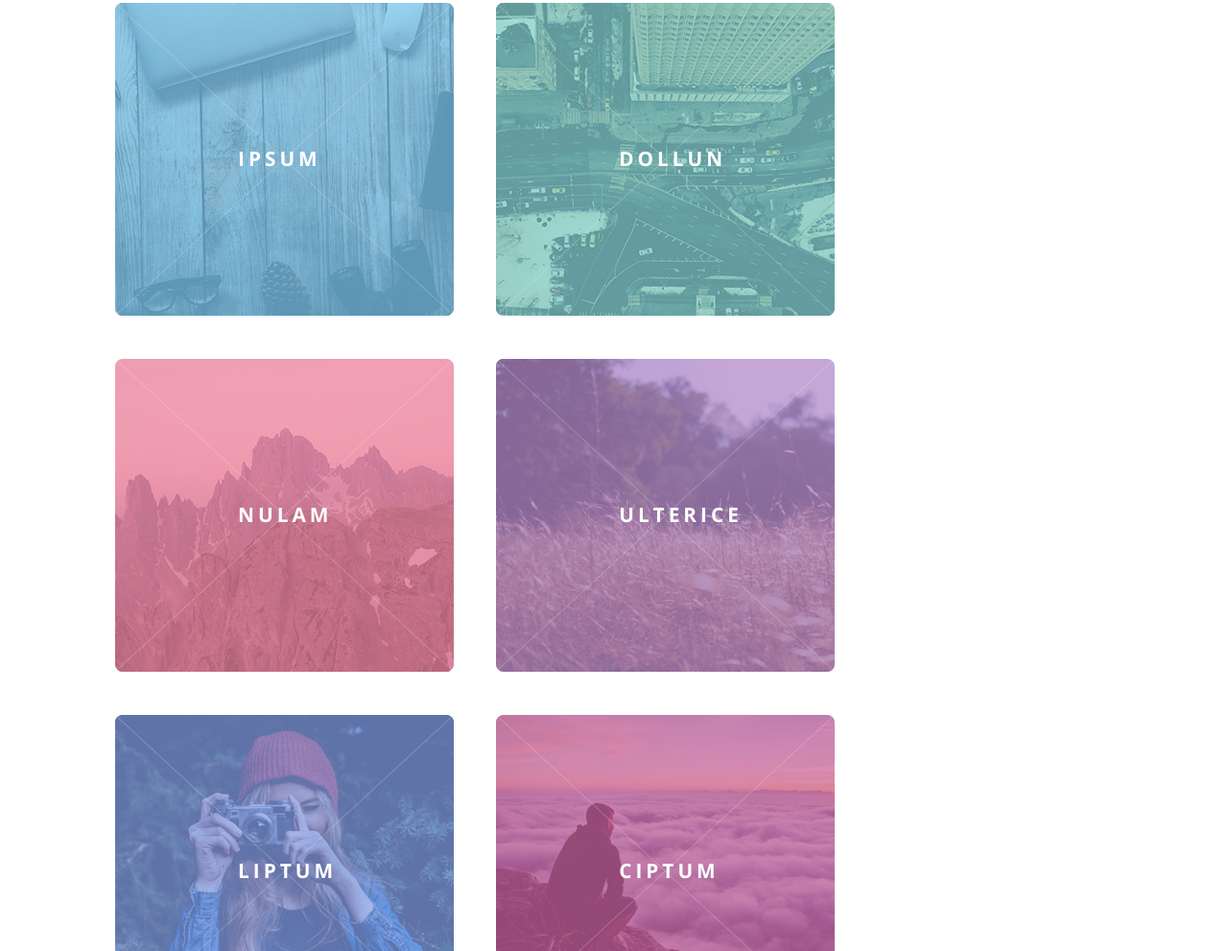
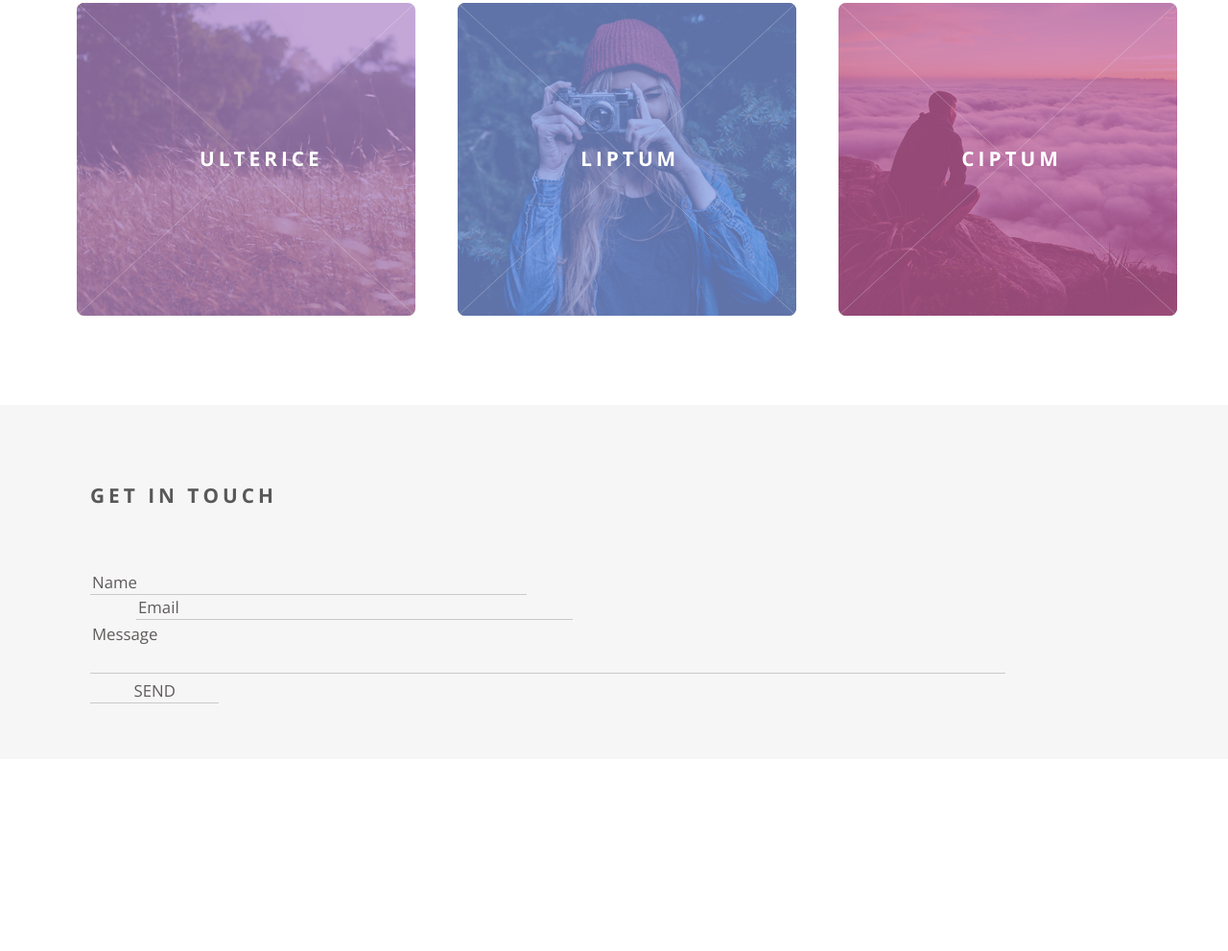
Before and after one commit to TahaZaman/PhantomTemplate, a plain HTML site: page public/index.html in a window 1280 px wide. Shown: the part 1541-2532 px from the top of the page at 96% size. After the commit the page ends 2332 px from the top, so only its background shows below. Drawn offline with nearby package versions, Linux system fonts and the light colour scheme.

Commit message:
Start the footer form

```diff
--- a/public/index.css
+++ b/public/index.css
@@ -29,9 +29,10 @@ html, body{
     float: right;
     padding-left: 15%;
 }
-#nav h2{
+h2, legend{
     letter-spacing: 4px;
     font-size: 1.3em;
+    font-weight: bold;
     padding: 0;
 }
 .navbar .item{
@@ -148,6 +149,7 @@ h1 a{
 {
     list-style-type: none;
     margin-top: 30px;
+    padding: 0;
 }
  #blocks .item
  {
@@ -280,8 +282,55 @@ h1 a{
     opacity: 0;
 }
 
-.blocksdiv img{
-    float: left;
-    border-radius: 0.5em;
+#footer
+{
+    background: #f6f6f6;
+    padding: 5em 6em 3em 5em;
+    margin: 3em auto 0 0;
+}
+fieldset{
+    border:0;
+    width: 105ch;
+    padding-top: 4em;
+}
+
+input
+{
+    width: 47ch;
+    background: #f6f6f6;
+    border: 0;
+    outline: 0 !important;
+    border-bottom: solid 1px #c9c9c9;
+    font-size: 1.05em;
+    font-family: inherit;
+    font-weight: 100;
+    color: #5f5b5b;
+}
+input[type="email"]
+{
+    margin-left: 5ch;
+}
+textarea{
+    background: #f6f6f6;
+    border: 0;
+    outline: 0 !important;
+    border-bottom: solid 1px #c9c9c9;
+    font-size: 1.05em;
+    font-family: inherit;
+    font-weight: 100;
+    color: #5f5b5b;
+    resize: none;
+    line-height: 1.5em;
+    min-height: 3em;
+    overflow: hidden;
+    width: 99ch;
+}
+
+
+
+
+input[type="submit"]
+{
+    width:8em;
 
 }
--- a/public/index.html
+++ b/public/index.html
@@ -121,6 +121,19 @@
         </ul>
 
     </div>
+    <div id="footer">
+        <form>
+            <fieldset>
+                <legend>GET IN TOUCH</legend>
+                <input type="text" name="name" value="Name" />
+                <input type="email" name="email" value="Email" />
+                <div id="resize"><textarea id="ta" type="text" name="message" onkeyup="resize(event)">Message</textarea></div>
+                <input type="submit" name="sendbtn" value="SEND" />
+            </fieldset>
+
+        </form>
+
+    </div>
 </body>
 <script src="https://www.gstatic.com/firebasejs/live/3.0/firebase.js"></script>
 <script>
--- a/public/scripts/index.js
+++ b/public/scripts/index.js
@@ -1,21 +1,35 @@
-var menuMoveCount = 0;
 
-function menubtnclik()
-{
+var line = 2;
+function menubtnclik() {
     //menuMoveCount = 0;
     //var currWidth = document.getElementById("menu").clientWidth;
     //setInterval(function() {moveMenu(1,currWidth )}, 1);
     document.getElementById("menu").style.right = "0%";
     document.getElementById("btn_cnclmenu").style.transform = 'rotate(0deg)';
-    document.getElementById("btn_cnclmenu").style.ebkitTransform = 'rotate(0deg)';
+    document.getElementById("btn_cnclmenu").style.webkitTransform = 'rotate(0deg)';
     document.getElementById("btn_cnclmenu").style.mozTransform = 'rotate(0deg)'
 }
 
-function cnclbtnclik()
-{
+function cnclbtnclik() {
     document.getElementById("btn_cnclmenu").style.transform = 'rotate(30deg)';
     document.getElementById("menu").style.right = "-35%";
     document.getElementById("btn_cnclmenu").style.webkitTransform = 'rotate(30deg)';
     document.getElementById("btn_cnclmenu").style.mozTransform = 'rotate(30deg)'
+}
 
+function resize(event) {
+    var keyCode = event.keyCode;
+    var content = document.getElementById("ta").value;
+    var lastBreak = content.lastIndexOf('\n');
+    var start = 0;
+    var currLine = content.substring(lastBreak + 1, content.length);
+    console.log(currLine.length);
+    if (keyCode == 8 && currLine.length == 0 && line > 2) {
+        line--;
+        document.getElementById("ta").style.height = (1.5 * line) + "em";
+    }
+    if (keyCode == "13" || (currLine.length % 99 == 0 && currLine.length / 99 != 1  && currLine.length != 0)) {
+        line++;
+        document.getElementById("ta").style.height = (1.5 * line) + "em";
+    }
 }
```
Also changed, not shown: 1 other file.
